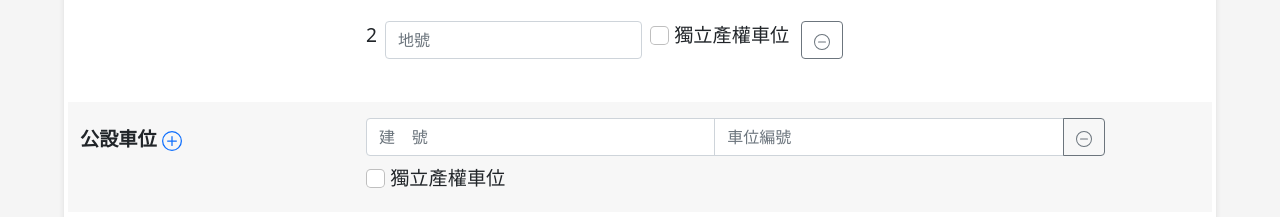
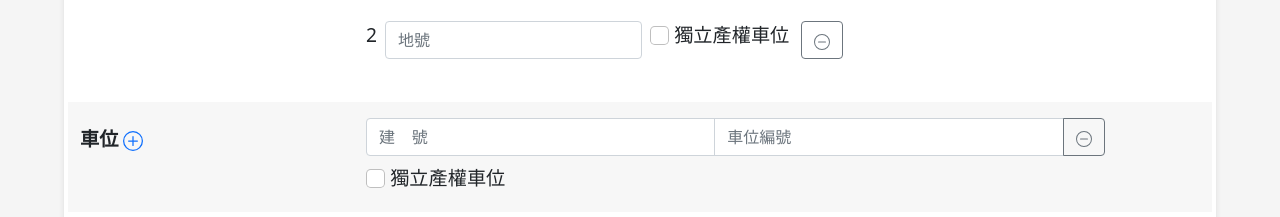
Before and after one commit to Rubywong0321/Quest, a plain HTML site: page P1-index.html in a window 1280 px wide. Shown: the part 934-1151 px from the top of the page. Drawn offline with nearby package versions, Linux system fonts and the light colour scheme.

Commit message:
Add files via upload

```diff
--- a/P1-index.html
+++ b/P1-index.html
@@ -720,7 +720,7 @@
                 </fieldset>
                     <fieldset class="row pt-3">
                         <label for="subject008" class="col-sm-3 col-form-label fw-bold">
-                            公設車位
+                            車位
                             <a href="#">
                                 <svg xmlns="http://www.w3.org/2000/svg" width="20" height="20" fill="currentColor" class="bi bi-plus-circle" viewBox="0 0 16 16">
                                 <path d="M8 15A7 7 0 1 1 8 1a7 7 0 0 1 0 14zm0 1A8 8 0 1 0 8 0a8 8 0 0 0 0 16z"></path>
```
